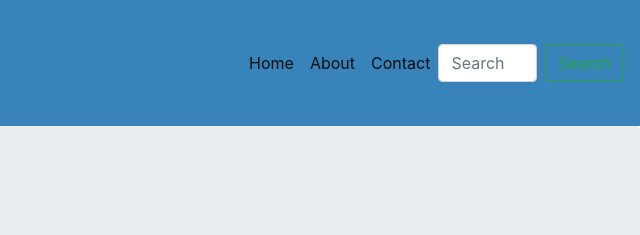
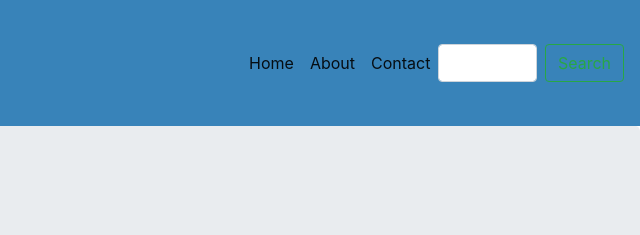
Before and after one commit to manstoi/personal-website-project, a plain HTML site: page index.html in a window 1280 px wide. Shown: the top 235 px of the page, 640-1280 px from the left. Drawn offline with nearby package versions, Linux system fonts and the light colour scheme.

Commit message:
Updated search button
Removed search text.

```diff
--- a/index.html
+++ b/index.html
@@ -39,7 +39,7 @@
               </li>
           </ul>
           <form class="d-flex">
-            <input class="form-control mr-sm-2" type="search" placeholder="Search" aria-label="">
+            <input class="form-control mr-sm-2" type="search" placeholder="" aria-label="">
             <button class="btn btn-outline-success my-2 my-sm-0" type="submit">Search</button>
           </form>
         </div>
```
